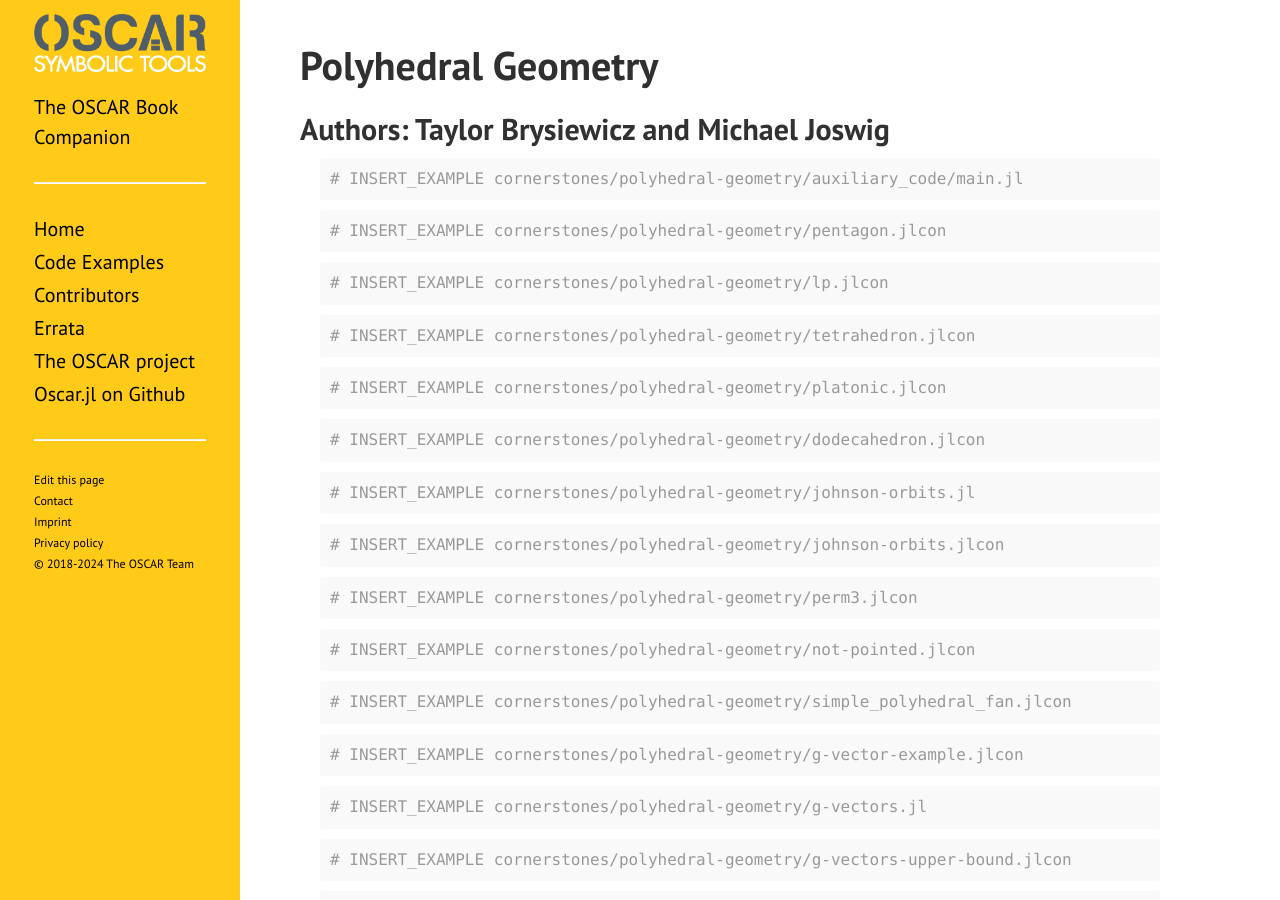
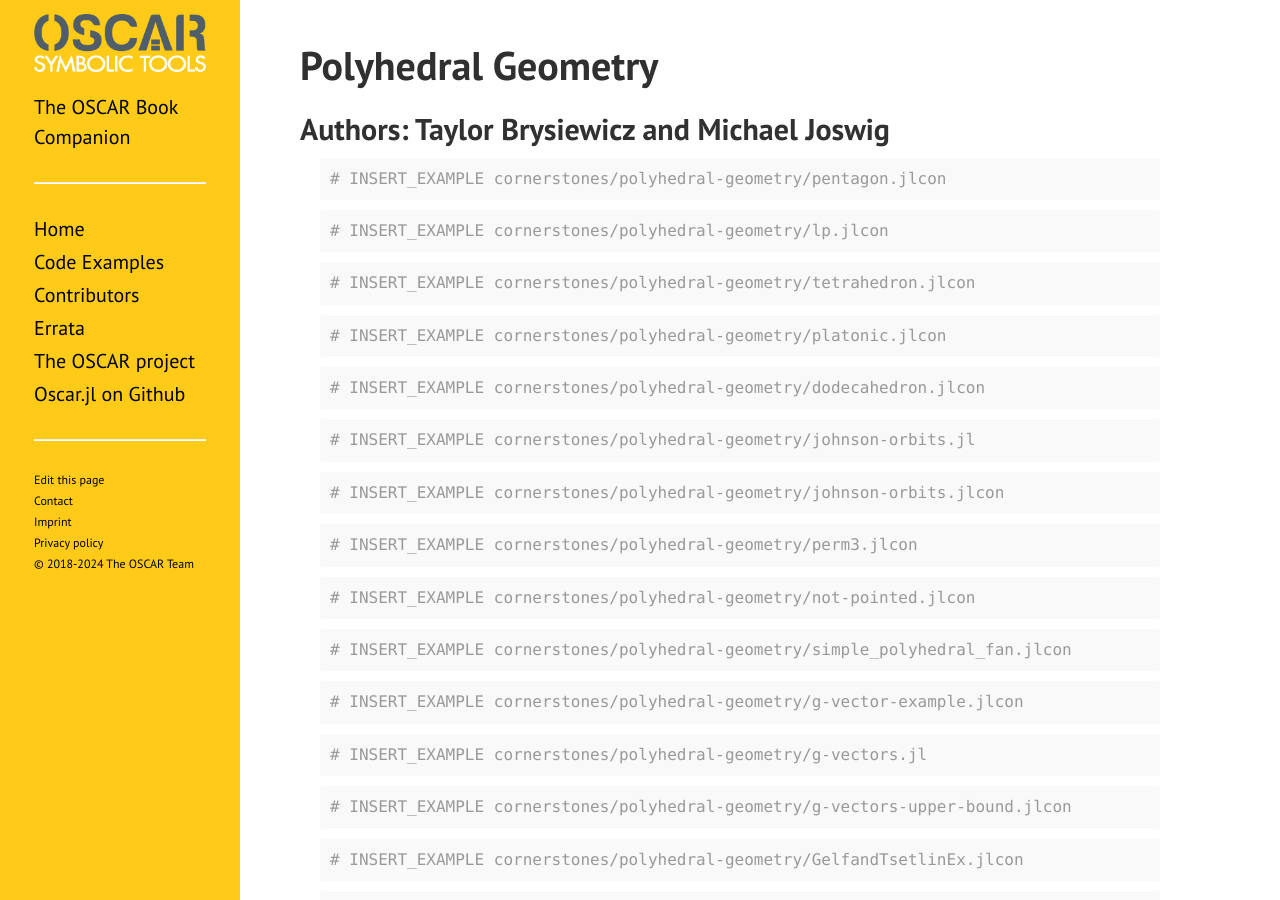
Before and after one commit to oscar-system/book.oscar-system.org, a Jekyll site: the page built from examples_templates/cornerstones/polyhedral-geometry.md, in a window 1280 px wide and 900 px high. Built offline with Jekyll 4.4.1, drawn with Linux system fonts in a browser that asks for light colours; comment, search, counter and statistics services are not loaded; a style sheet for code colours, icons or effects is not loaded.

````diff
--- a/examples_templates/cornerstones/polyhedral-geometry.md
+++ b/examples_templates/cornerstones/polyhedral-geometry.md
@@ -4,10 +4,6 @@
 ---
 
 ## Authors: Taylor Brysiewicz and Michael Joswig
-
-```julia
-# INSERT_EXAMPLE cornerstones/polyhedral-geometry/auxiliary_code/main.jl
-```
 
 ```julia
 # INSERT_EXAMPLE cornerstones/polyhedral-geometry/pentagon.jlcon
````
